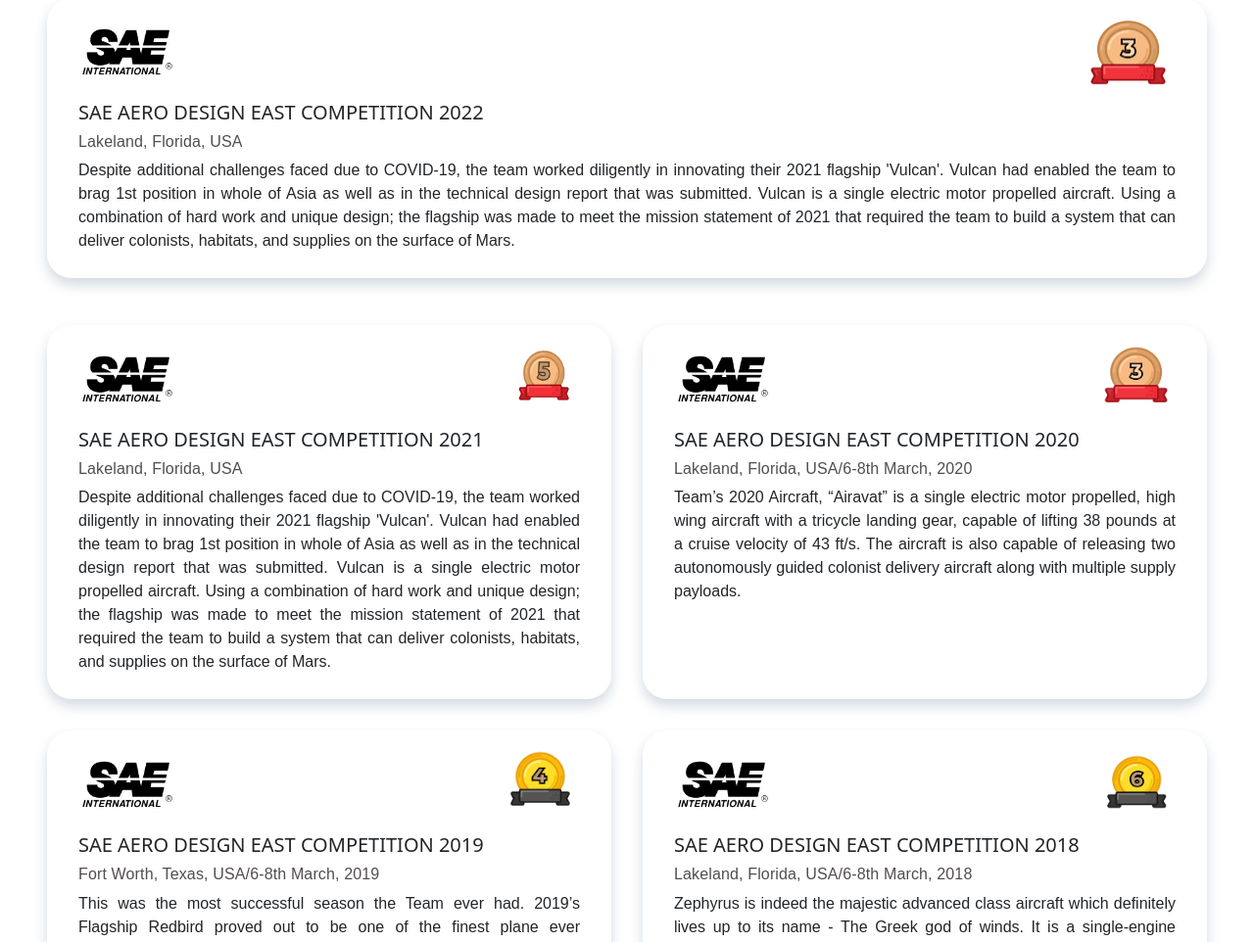
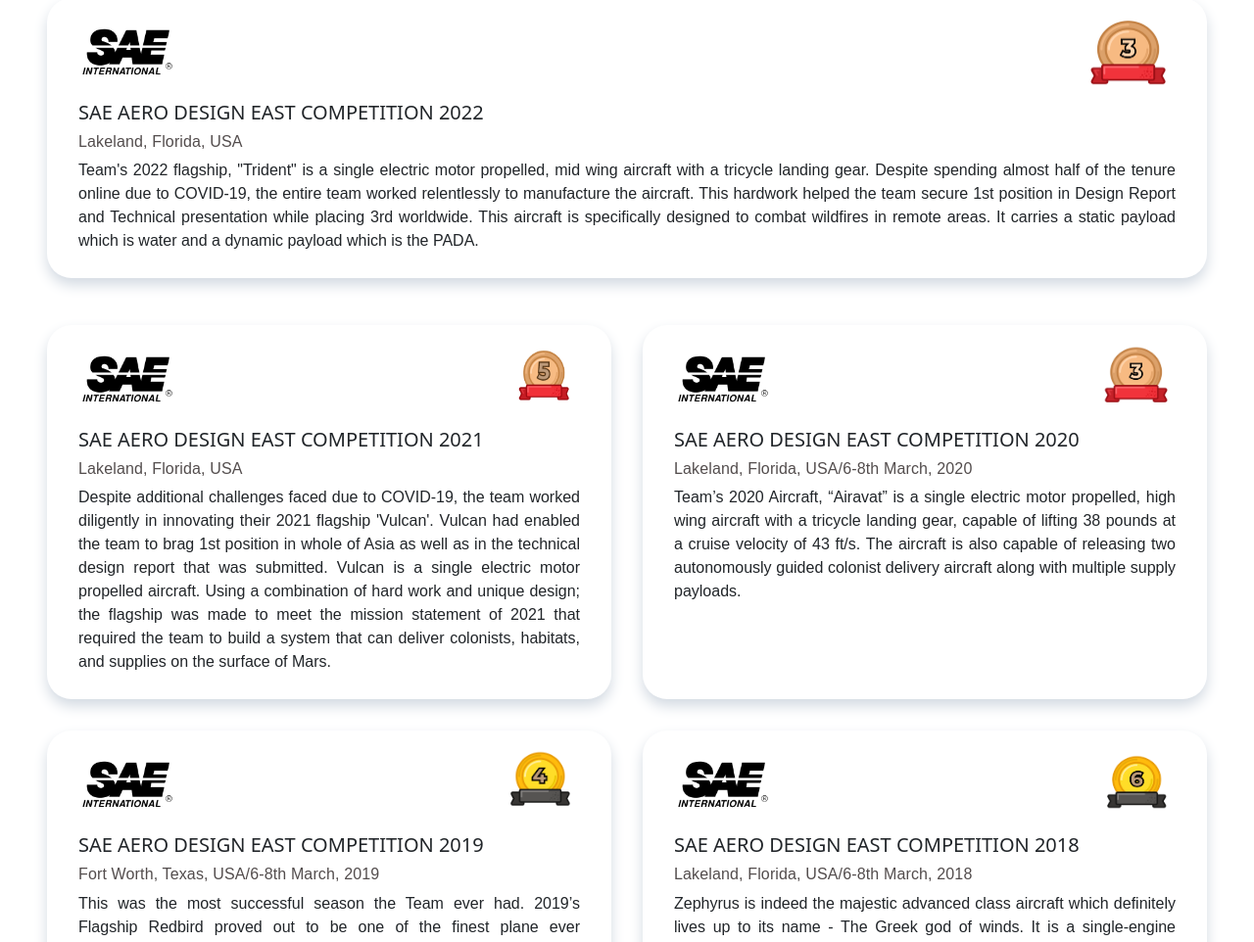
Before and after one commit to C0derHarry/falcons_webiste, a plain HTML site: page achievements.html in a window 1280 px wide. Shown: the part 850-1812 px from the top of the page at 98% size. Drawn offline with nearby package versions, Linux system fonts and the light colour scheme; a web font is replaced by a local one.

Commit message:
Update achievements.html

```diff
--- a/achievements.html
+++ b/achievements.html
@@ -93,11 +93,11 @@
               <h5>SAE AERO DESIGN EAST COMPETITION 2022</h5>
               <h6>Lakeland, Florida, USA</h6>
               <p>
-                Despite additional challenges faced due to COVID-19, the team worked diligently in innovating their 2021 flagship
-                'Vulcan'. Vulcan had enabled the team to brag 1st position in whole of Asia as well as in the technical design report that was
-                submitted. Vulcan is a single electric motor propelled aircraft. Using a combination of hard work and unique design;
-                the flagship was made  to meet the mission statement of 2021 that required the team to build a system that can deliver colonists, habitats,
-                and supplies on the surface of Mars.
+                Team's 2022 flagship, "Trident" is a single electric motor propelled, mid wing aircraft with a tricycle
+                landing gear. Despite spending almost half of the tenure online due to COVID-19, the entire team worked
+                relentlessly to manufacture the aircraft. This hardwork helped the team secure 1st position in Design Report and
+                Technical presentation while placing 3rd worldwide. This aircraft is specifically designed to combat
+                wildfires in remote areas. It carries a static payload which is water and a dynamic payload which is the PADA.
               </p>
             </div>
       </div>
```
